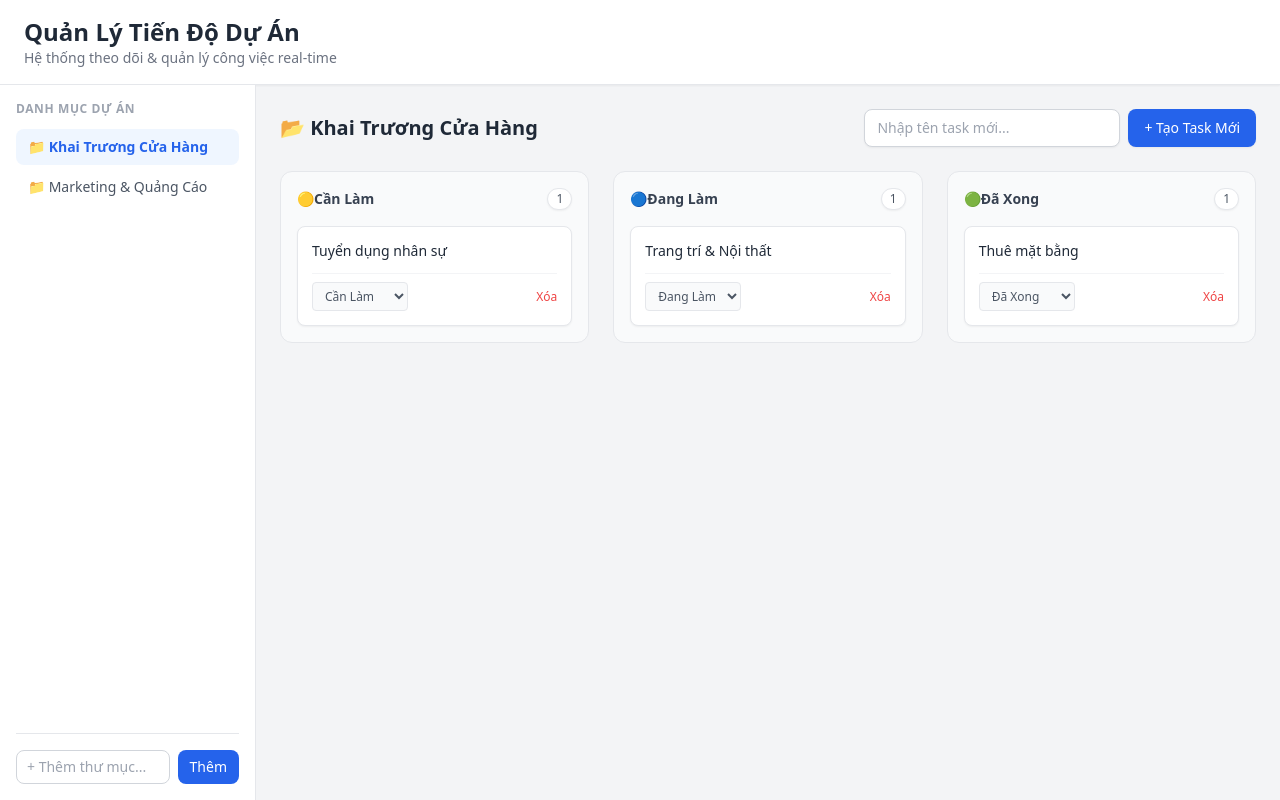
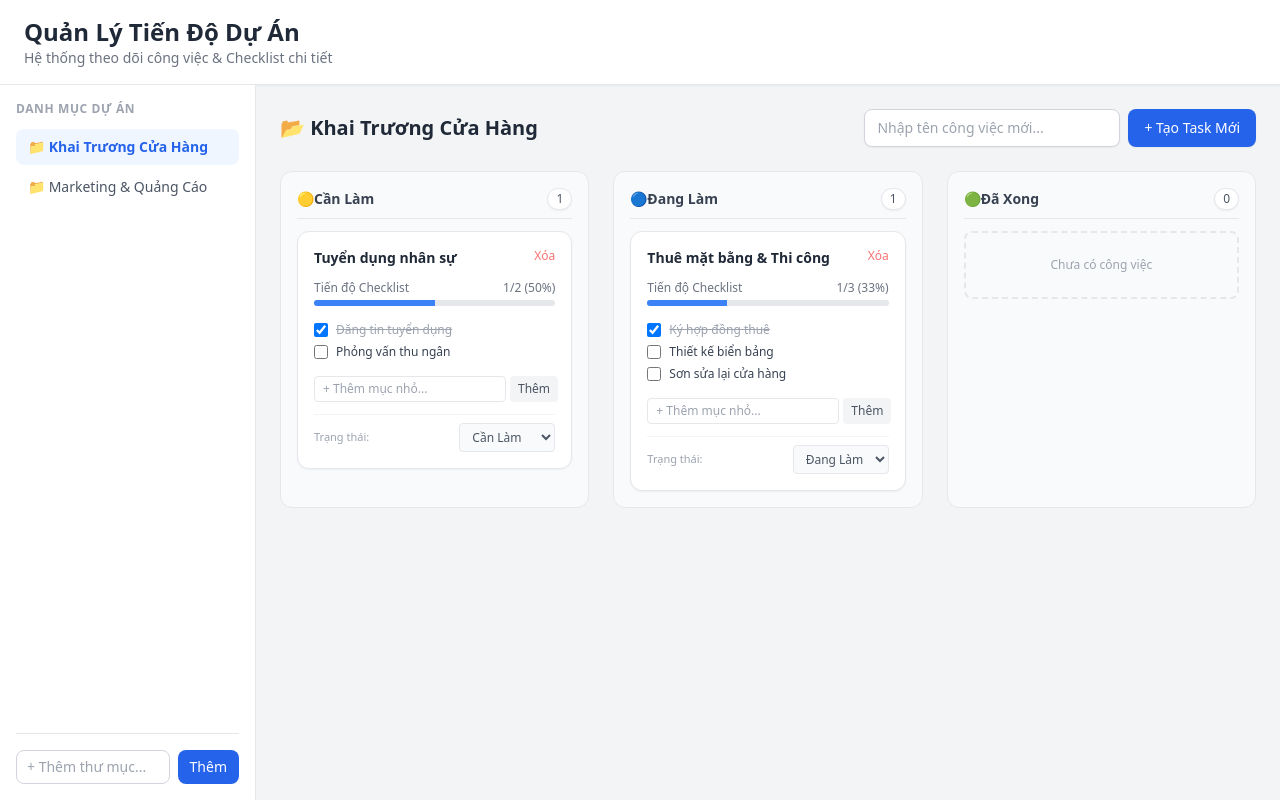
Before and after one commit to Chinguyen9213/D-n-1, a React (Vite) app in the folder frontend/: page / in a window 1280 px wide. Built offline with nearby package versions, Linux system fonts and the light colour scheme.

Commit message:
Update App.jsx

```diff
--- a/frontend/src/App.jsx
+++ b/frontend/src/App.jsx
@@ -9,18 +9,35 @@ export default function App() {
   const [newProjectName, setNewProjectName] = useState('');
 
   const [tasks, setTasks] = useState([
-    { id: 1, projectId: 'p1', title: 'Thuê mặt bằng', status: 'Đã Xong' },
-    { id: 2, projectId: 'p1', title: 'Trang trí & Nội thất', status: 'Đang Làm' },
-    { id: 3, projectId: 'p1', title: 'Tuyển dụng nhân sự', status: 'Cần Làm' },
-    { id: 4, projectId: 'p2', title: 'Lên kế hoạch Facebook Ads', status: 'Cần Làm' }
+    {
+      id: 1,
+      projectId: 'p1',
+      title: 'Thuê mặt bằng & Thi công',
+      status: 'Đang Làm',
+      checklists: [
+        { id: 101, text: 'Ký hợp đồng thuê', completed: true },
+        { id: 102, text: 'Thiết kế biển bảng', completed: false },
+        { id: 103, text: 'Sơn sửa lại cửa hàng', completed: false }
+      ]
+    },
+    {
+      id: 2,
+      projectId: 'p1',
+      title: 'Tuyển dụng nhân sự',
+      status: 'Cần Làm',
+      checklists: [
+        { id: 201, text: 'Đăng tin tuyển dụng', completed: true },
+        { id: 202, text: 'Phỏng vấn thu ngân', completed: false }
+      ]
+    }
   ]);
 
   const [newTaskTitle, setNewTaskTitle] = useState('');
+  const [newChecklistText, setNewChecklistText] = useState({});
 
-  // Lọc task theo dự án hiện tại
   const activeTasks = tasks.filter(t => t.projectId === currentProjectId);
 
-  // Thêm dự án/thư mục mới
+  // Thêm Dự án / Thư mục mới
   const handleAddProject = (e) => {
     e.preventDefault();
     if (!newProjectName.trim()) return;
@@ -30,7 +47,7 @@ export default function App() {
     setNewProjectName('');
   };
 
-  // Thêm Task mới vào dự án hiện tại
+  // Thêm Task mới
   const handleAddTask = (e) => {
     e.preventDefault();
     if (!newTaskTitle.trim()) return;
@@ -38,39 +55,84 @@ export default function App() {
       id: Date.now(),
       projectId: currentProjectId,
       title: newTaskTitle,
-      status: 'Cần Làm'
+      status: 'Cần Làm',
+      checklists: []
     };
     setTasks([...tasks, newTask]);
     setNewTaskTitle('');
   };
 
-  // Đổi trạng thái task
+  // Thay đổi trạng thái Task
   const handleStatusChange = (taskId, newStatus) => {
     setTasks(tasks.map(t => t.id === taskId ? { ...t, status: newStatus } : t));
   };
 
-  // Xóa task
+  // Xóa Task
   const handleDeleteTask = (taskId) => {
     setTasks(tasks.filter(t => t.id !== taskId));
+  };
+
+  // Thêm item vào Checklist của một Task
+  const handleAddChecklist = (taskId, e) => {
+    e.preventDefault();
+    const text = newChecklistText[taskId];
+    if (!text || !text.trim()) return;
+
+    setTasks(tasks.map(t => {
+      if (t.id === taskId) {
+        return {
+          ...t,
+          checklists: [...t.checklists, { id: Date.now(), text: text.trim(), completed: false }]
+        };
+      }
+      return t;
+    }));
+
+    setNewChecklistText({ ...newChecklistText, [taskId]: '' });
+  };
+
+  // Tick / Bỏ tick mục Checklist
+  const toggleChecklist = (taskId, itemId) => {
+    setTasks(tasks.map(t => {
+      if (t.id === taskId) {
+        return {
+          ...t,
+          checklists: t.checklists.map(c => c.id === itemId ? { ...c, completed: !c.completed } : c)
+        };
+      }
+      return t;
+    }));
+  };
+
+  // Xóa mục Checklist
+  const deleteChecklistItem = (taskId, itemId) => {
+    setTasks(tasks.map(t => {
+      if (t.id === taskId) {
+        return {
+          ...t,
+          checklists: t.checklists.filter(c => c.id !== itemId)
+        };
+      }
+      return t;
+    }));
   };
 
   const columns = ['Cần Làm', 'Đang Làm', 'Đã Xong'];
 
   return (
-    <div className="min-h-screen bg-gray-100 flex flex-col">
+    <div className="min-h-screen bg-gray-100 flex flex-col font-sans">
       {/* Header */}
       <header className="bg-white border-b border-gray-200 px-6 py-4 shadow-sm flex justify-between items-center">
         <div>
           <h1 className="text-2xl font-bold text-gray-800">Quản Lý Tiến Độ Dự Án</h1>
-          <p className="text-sm text-gray-500">Hệ thống theo dõi & quản lý công việc real-time</p>
+          <p className="text-sm text-gray-500">Hệ thống theo dõi công việc & Checklist chi tiết</p>
         </div>
       </header>
 
       <div className="flex-1 flex overflow-hidden">
-        {/* Sidebar - Danh sách Thư mục / Dự án */}
+        {/* Sidebar Danh mục */}
         <aside className="w-64 bg-white border-r border-gray-200 p-4 flex flex-col">
           <h2 className="text-xs font-semibold text-gray-400 uppercase tracking-wider mb-3">Danh Mục Dự Án</h2>
-
           <div className="flex-1 overflow-y-auto space-y-1">
             {projects.map(p => (
               <button
@@ -87,7 +149,6 @@ export default function App() {
             ))}
           </div>
 
-          {/* Form thêm dự án mới */}
           <form onSubmit={handleAddProject} className="mt-4 pt-4 border-t border-gray-200 flex gap-2">
             <input
               type="text"
@@ -102,9 +163,8 @@ export default function App() {
           </form>
         </aside>
 
-        {/* Main Content - Kanban Board */}
+        {/* Main Content */}
         <main className="flex-1 p-6 overflow-y-auto">
-          {/* Header Dự án hiện tại & Thêm Task */}
           <div className="flex flex-col md:flex-row md:items-center justify-between mb-6 gap-4">
             <h2 className="text-xl font-bold text-gray-800 flex items-center gap-2">
               📂 {projects.find(p => p.id === currentProjectId)?.name || 'Dự Án'}
@@ -113,7 +173,7 @@ export default function App() {
             <form onSubmit={handleAddTask} className="flex gap-2">
               <input
                 type="text"
-                placeholder="Nhập tên task mới..."
+                placeholder="Nhập tên công việc mới..."
                 value={newTaskTitle}
                 onChange={(e) => setNewTaskTitle(e.target.value)}
                 className="bg-white border border-gray-300 rounded-lg px-3 py-2 text-sm focus:outline-none focus:border-blue-500 w-64 shadow-sm"
@@ -125,12 +185,12 @@ export default function App() {
           </div>
 
           {/* Kanban Columns */}
-          <div className="grid grid-cols-1 md:grid-cols-3 gap-6">
+          <div className="grid grid-cols-1 md:grid-cols-3 gap-6 align-top">
             {columns.map(status => {
               const statusTasks = activeTasks.filter(t => t.status === status);
               return (
-                <div key={status} className="bg-gray-50 rounded-xl p-4 border border-gray-200">
-                  <div className="flex justify-between items-center mb-4">
+                <div key={status} className="bg-gray-50 rounded-xl p-4 border border-gray-200 flex flex-col gap-3">
+                  <div className="flex justify-between items-center pb-2 border-b border-gray-200">
                     <span className="font-semibold text-gray-700 text-sm flex items-center gap-2">
                       {status === 'Cần Làm' && '🟡'}
                       {status === 'Đang Làm' && '🔵'}
@@ -142,39 +202,95 @@ export default function App() {
                     </span>
                   </div>
 
-                  {/* Tasks List */}
-                  <div className="space-y-3">
-                    {statusTasks.map(task => (
-                      <div key={task.id} className="bg-white p-3.5 rounded-lg border border-gray-200 shadow-sm hover:shadow transition-shadow">
-                        <p className="text-sm font-medium text-gray-800 mb-3">{task.title}</p>
+                  {statusTasks.map(task => {
+                    const totalItems = task.checklists.length;
+                    const completedItems = task.checklists.filter(c => c.completed).length;
+                    const progressPercent = totalItems > 0 ? Math.round((completedItems / totalItems) * 100) : 0;
 
-                        <div className="flex justify-between items-center pt-2 border-t border-gray-100">
+                    return (
+                      <div key={task.id} className="bg-white p-4 rounded-xl border border-gray-200 shadow-sm space-y-3">
+                        <div className="flex justify-between items-start">
+                          <h3 className="font-semibold text-gray-800 text-sm">{task.title}</h3>
+                          <button onClick={() => handleDeleteTask(task.id)} className="text-xs text-red-400 hover:text-red-600">Xóa</button>
+                        </div>
+
+                        {/* Thanh Tiến Độ Progress Bar */}
+                        {totalItems > 0 && (
+                          <div className="space-y-1">
+                            <div className="flex justify-between text-xs text-gray-500">
+                              <span>Tiến độ Checklist</span>
+                              <span>{completedItems}/{totalItems} ({progressPercent}%)</span>
+                            </div>
+                            <div className="w-full bg-gray-200 h-1.5 rounded-full overflow-hidden">
+                              <div
+                                className={`h-full transition-all duration-300 ${progressPercent === 100 ? 'bg-green-500' : 'bg-blue-500'}`}
+                                style={{ width: `${progressPercent}%` }}
+                              ></div>
+                            </div>
+                          </div>
+                        )}
+
+                        {/* Danh Sách Checklist */}
+                        <div className="space-y-1.5 pt-1">
+                          {task.checklists.map(item => (
+                            <div key={item.id} className="flex items-center justify-between text-xs group">
+                              <label className="flex items-center gap-2 cursor-pointer flex-1 pr-2">
+                                <input
+                                  type="checkbox"
+                                  checked={item.completed}
+                                  onChange={() => toggleChecklist(task.id, item.id)}
+                                  className="rounded text-blue-600 focus:ring-0 w-3.5 h-3.5"
+                                />
+                                <span className={item.completed ? 'line-through text-gray-400' : 'text-gray-700'}>
+                                  {item.text}
+                                </span>
+                              </label>
+                              <button
+                                onClick={() => deleteChecklistItem(task.id, item.id)}
+                                className="text-gray-300 hover:text-red-500 hidden group-hover:block"
+                              >
+                                ✕
+                              </button>
+                            </div>
+                          ))}
+                        </div>
+
+                        {/* Form Thêm Checklist */}
+                        <form onSubmit={(e) => handleAddChecklist(task.id, e)} className="flex gap-1 pt-1">
+                          <input
+                            type="text"
+                            placeholder="+ Thêm mục nhỏ..."
+                            value={newChecklistText[task.id] || ''}
+                            onChange={(e) => setNewChecklistText({ ...newChecklistText, [task.id]: e.target.value })}
+                            className="text-xs border border-gray-200 rounded px-2 py-1 flex-1 focus:outline-none focus:border-blue-400"
+                          />
+                          <button type="submit" className="text-xs bg-gray-100 hover:bg-gray-200 text-gray-600 px-2 py-1 rounded font-medium">
+                            Thêm
+                          </button>
+                        </form>
+
+                        {/* Dropdown Đổi Trạng Thái Task */}
+                        <div className="pt-2 border-t border-gray-100 flex justify-between items-center">
+                          <span className="text-[11px] text-gray-400">Trạng thái:</span>
                           <select
                             value={task.status}
                             onChange={(e) => handleStatusChange(task.id, e.target.value)}
-                            className="text-xs border border-gray-200 rounded px-2 py-1 bg-gray-50 text-gray-600"
+                            className="text-xs border border-gray-200 rounded px-2 py-1 bg-gray-50 text-gray-600 focus:outline-none"
                           >
                             <option value="Cần Làm">Cần Làm</option>
                             <option value="Đang Làm">Đang Làm</option>
                             <option value="Đã Xong">Đã Xong</option>
                           </select>
-
-                          <button
-                            onClick={() => handleDeleteTask(task.id)}
-                            className="text-xs text-red-500 hover:underline"
-                          >
-                            Xóa
-                          </button>
                         </div>
                       </div>
-                    ))}
+                    );
+                  })}
 
-                    {statusTasks.length === 0 && (
-                      <div className="text-center py-6 border-2 border-dashed border-gray-200 rounded-lg text-xs text-gray-400">
-                        Chưa có task nào
-                      </div>
-                    )}
-                  </div>
+                  {statusTasks.length === 0 && (
+                    <div className="text-center py-6 border-2 border-dashed border-gray-200 rounded-lg text-xs text-gray-400">
+                      Chưa có công việc
+                    </div>
+                  )}
                 </div>
               );
             })}
```
